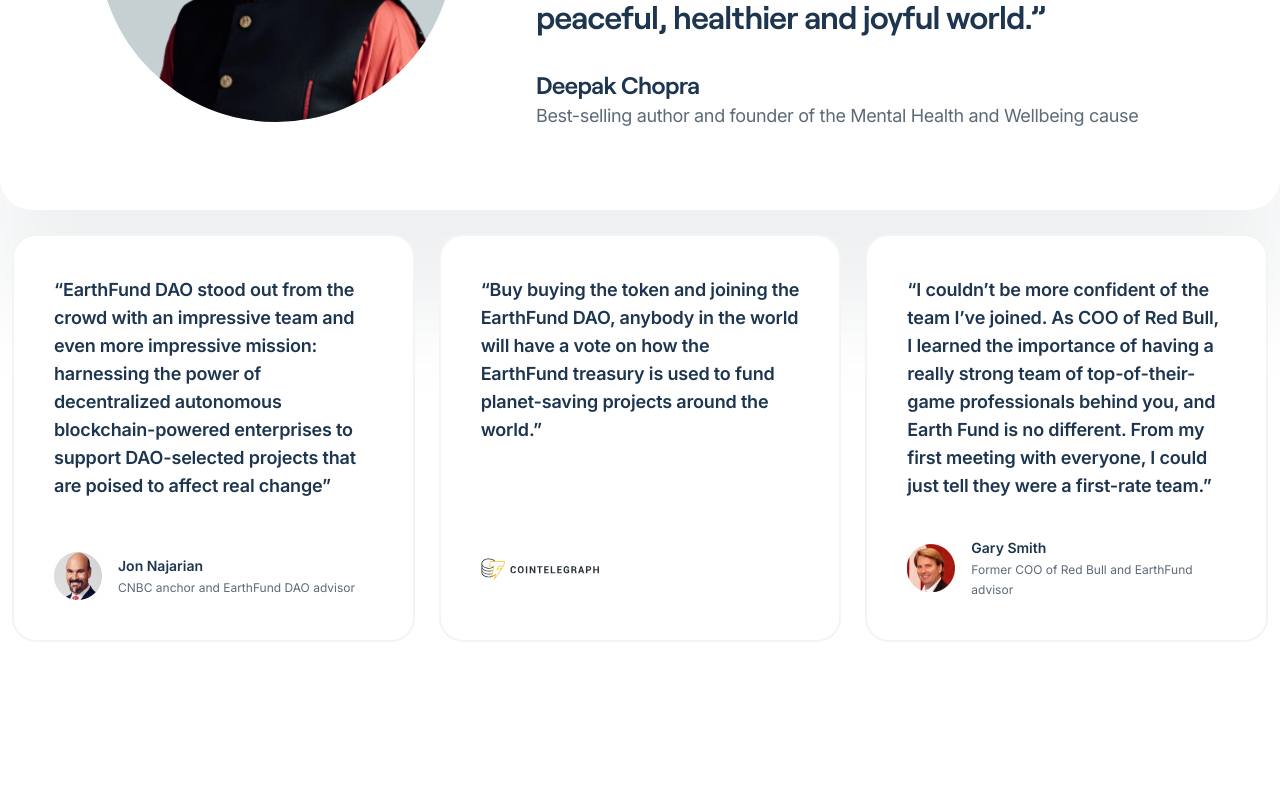
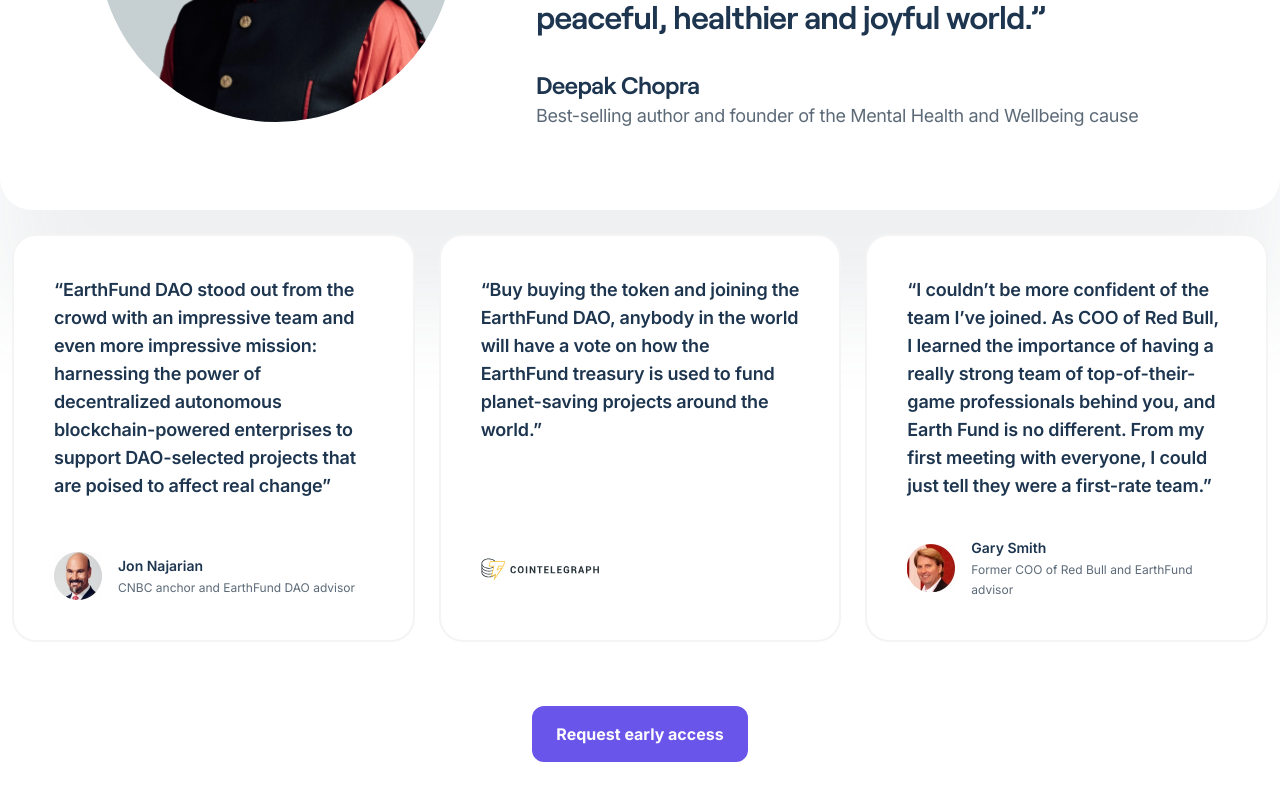
Before and after one commit to guillermoSb/web-proyecto01, a React app: page / in a window 1280 px wide. Shown: the part 3601-4401 px from the top of the page. Built offline with nearby package versions, Linux system fonts and the light colour scheme.

Commit message:
Added request early access button

```diff
--- a/src/components/App.jsx
+++ b/src/components/App.jsx
@@ -184,6 +184,7 @@
             img={Photo3}
           />
         </div>
+        <button className="button container ">Request early access</button>
       </section>
     </>
   );
--- a/src/styles/layout/_community-section.scss
+++ b/src/styles/layout/_community-section.scss
@@ -32,7 +32,7 @@
   &__cards {
     @include center;
     max-width: 132rem;
-    padding: 2.4rem 1.2rem;
+    padding: 2.4rem 1.2rem 6.4rem;
     display: grid;
     grid-template-columns: repeat(3, 1fr);
     gap: 2.4rem;
```
